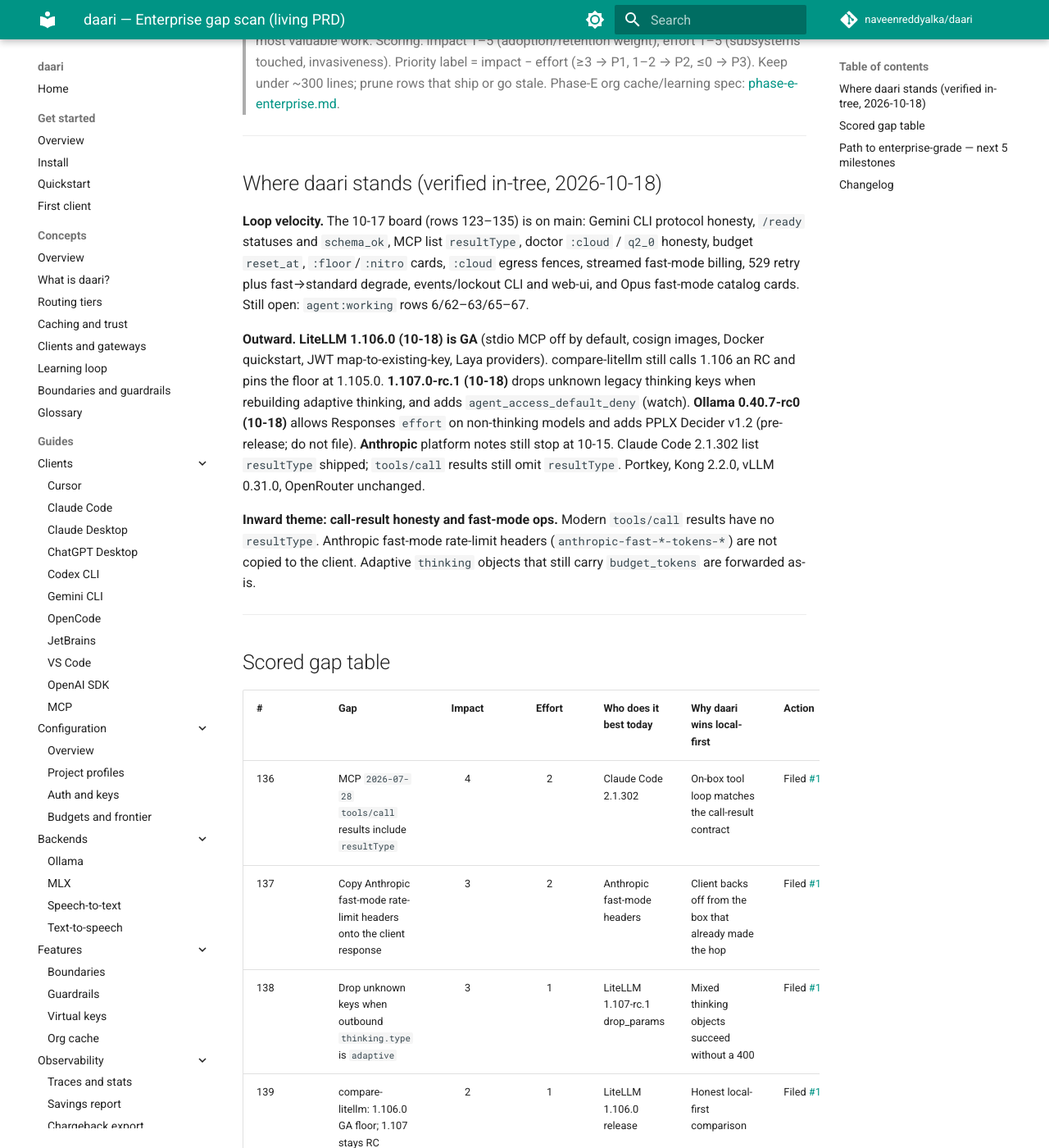
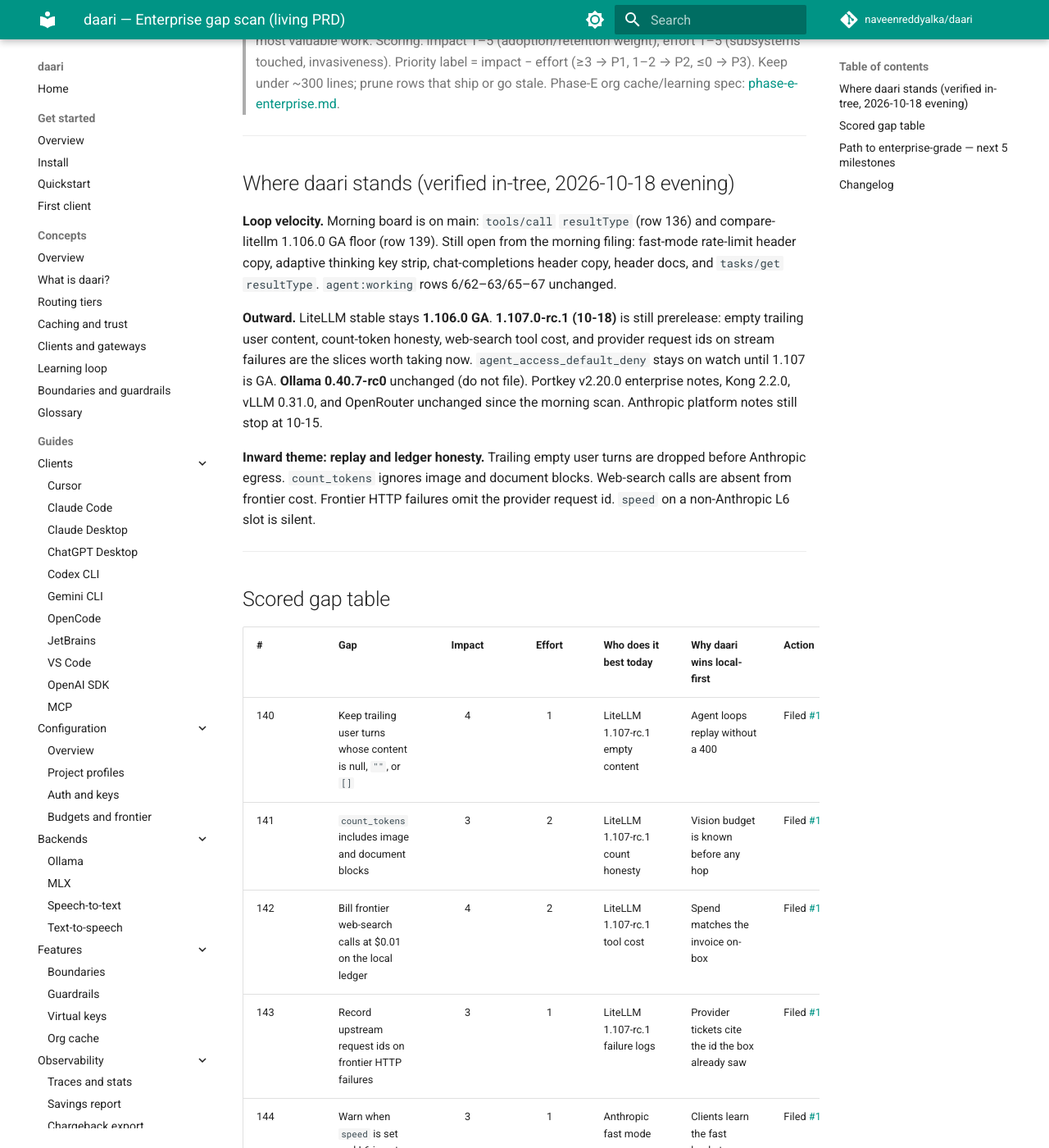
Before and after one commit to naveenreddyalka/daari, an MkDocs documentation site: the page built from docs/prd/ENTERPRISE.md, in a window 1280 px wide and 1400 px high, scrolled down 219 px. Shown: the whole window at 82% size. Built offline with MkDocs 1.6.1 and Material for MkDocs 9.7.7, drawn with Linux system fonts in a browser that asks for light colours; comment, search, counter and statistics services are not loaded; some of the changed text lies outside the part shown.

Commit message:
docs(prd): evening scan for replay and ledger honesty (#1773)
Co-authored-by: Cursor <cursoragent@cursor.com>

```diff
--- a/docs/prd/ENTERPRISE.md
+++ b/docs/prd/ENTERPRISE.md
@@ -11,30 +11,27 @@
 
 ---
 
-## Where daari stands (verified in-tree, 2026-10-18)
+## Where daari stands (verified in-tree, 2026-10-18 evening)
 
-**Loop velocity.** The 10-17 board (rows 123–135) is on main: Gemini CLI
-protocol honesty, `/ready` statuses and `schema_ok`, MCP list `resultType`,
-doctor `:cloud` / `q2_0` honesty, budget `reset_at`, `:floor`/`:nitro`
-cards, `:cloud` egress fences, streamed fast-mode billing, 529 retry plus
-fast→standard degrade, events/lockout CLI and web-ui, and Opus fast-mode
-catalog cards. Still open: `agent:working` rows 6/62–63/65–67.
+**Loop velocity.** Morning board is on main: `tools/call` `resultType`
+(row 136) and compare-litellm 1.106.0 GA floor (row 139). Still open from
+the morning filing: fast-mode rate-limit header copy, adaptive thinking
+key strip, chat-completions header copy, header docs, and `tasks/get`
+`resultType`. `agent:working` rows 6/62–63/65–67 unchanged.
 
-**Outward.** **LiteLLM 1.106.0 (10-18) is GA** (stdio MCP off by default,
-cosign images, Docker quickstart, JWT map-to-existing-key, Laya providers).
-compare-litellm still calls 1.106 an RC and pins the floor at 1.105.0.
-**1.107.0-rc.1 (10-18)** drops unknown legacy thinking keys when rebuilding
-adaptive thinking, and adds `agent_access_default_deny` (watch). **Ollama
-0.40.7-rc0 (10-18)** allows Responses `effort` on non-thinking models and
-adds PPLX Decider v1.2 (pre-release; do not file). **Anthropic** platform
-notes still stop at 10-15. Claude Code 2.1.302 list `resultType` shipped;
-`tools/call` results still omit `resultType`. Portkey, Kong 2.2.0, vLLM
-0.31.0, OpenRouter unchanged.
+**Outward.** LiteLLM stable stays **1.106.0 GA**. **1.107.0-rc.1 (10-18)**
+is still prerelease: empty trailing user content, count-token honesty,
+web-search tool cost, and provider request ids on stream failures are the
+slices worth taking now. `agent_access_default_deny` stays on watch until
+1.107 is GA. **Ollama 0.40.7-rc0** unchanged (do not file). Portkey v2.20.0
+enterprise notes, Kong 2.2.0, vLLM 0.31.0, and OpenRouter unchanged since
+the morning scan. Anthropic platform notes still stop at 10-15.
 
-**Inward theme: call-result honesty and fast-mode ops.** Modern `tools/call`
-results have no `resultType`. Anthropic fast-mode rate-limit headers
-(`anthropic-fast-*-tokens-*`) are not copied to the client. Adaptive
-`thinking` objects that still carry `budget_tokens` are forwarded as-is.
+**Inward theme: replay and ledger honesty.** Trailing empty user turns are
+dropped before Anthropic egress. `count_tokens` ignores image and document
+blocks. Web-search calls are absent from frontier cost. Frontier HTTP
+failures omit the provider request id. `speed` on a non-Anthropic L6 slot
+is silent.
 
 ---
 
@@ -42,10 +39,15 @@ results have no `resultType`. Anthropic fast-mode rate-limit headers
 
 | # | Gap | Impact | Effort | Who does it best today | Why daari wins local-first | Action |
 |---|-----|:--:|:--:|------------------------|----------------------------|--------|
-| 136 | MCP `2026-07-28` `tools/call` results include `resultType` | 4 | 2 | Claude Code 2.1.302 | On-box tool loop matches the call-result contract | Filed [#1755](https://github.com/naveenreddyalka/daari/issues/1755) |
-| 137 | Copy Anthropic fast-mode rate-limit headers onto the client response | 3 | 2 | Anthropic fast-mode headers | Client backs off from the box that already made the hop | Filed [#1756](https://github.com/naveenreddyalka/daari/issues/1756) |
-| 138 | Drop unknown keys when outbound `thinking.type` is `adaptive` | 3 | 1 | LiteLLM 1.107-rc.1 drop_params | Mixed thinking objects succeed without a 400 | Filed [#1757](https://github.com/naveenreddyalka/daari/issues/1757) |
-| 139 | compare-litellm: 1.106.0 GA floor; 1.107 stays RC | 2 | 1 | LiteLLM 1.106.0 release | Honest local-first comparison | Filed [#1758](https://github.com/naveenreddyalka/daari/issues/1758) |
+| 140 | Keep trailing user turns whose content is null, `""`, or `[]` | 4 | 1 | LiteLLM 1.107-rc.1 empty content | Agent loops replay without a 400 | Filed [#1768](https://github.com/naveenreddyalka/daari/issues/1768) |
+| 141 | `count_tokens` includes image and document blocks | 3 | 2 | LiteLLM 1.107-rc.1 count honesty | Vision budget is known before any hop | Filed [#1769](https://github.com/naveenreddyalka/daari/issues/1769) |
+| 142 | Bill frontier web-search calls at $0.01 on the local ledger | 4 | 2 | LiteLLM 1.107-rc.1 tool cost | Spend matches the invoice on-box | Filed [#1770](https://github.com/naveenreddyalka/daari/issues/1770) |
+| 143 | Record upstream request ids on frontier HTTP failures | 3 | 1 | LiteLLM 1.107-rc.1 failure logs | Provider tickets cite the id the box already saw | Filed [#1771](https://github.com/naveenreddyalka/daari/issues/1771) |
+| 144 | Warn when `speed` is set and L6 is not Anthropic | 3 | 1 | Anthropic fast mode | Clients learn the fast bucket was not used | Filed [#1772](https://github.com/naveenreddyalka/daari/issues/1772) |
+| 136 | MCP `2026-07-28` `tools/call` results include `resultType` | 4 | 2 | Claude Code 2.1.302 | On-box tool loop matches the call-result contract | Shipped |
+| 137 | Copy Anthropic fast-mode rate-limit headers onto the client response | 3 | 2 | Anthropic fast-mode headers | Client backs off from the box that already made the hop | Open |
+| 138 | Drop unknown keys when outbound `thinking.type` is `adaptive` | 3 | 1 | LiteLLM 1.107-rc.1 drop_params | Mixed thinking objects succeed without a 400 | Open |
+| 139 | compare-litellm: 1.106.0 GA floor; 1.107 stays RC | 2 | 1 | LiteLLM 1.106.0 release | Honest local-first comparison | Shipped |
 | 131 | Ollama `:cloud` counts as remote egress for `no_frontier` / PII scrub / region fences | 5 | 2 | Portkey egress fences | "Local-only means local-only" is the core promise | Shipped |
 | 132–135 | Streamed fast billing; events/lockouts UI; 529 degrade; fast-mode catalog | 3–4 | 1–2 | Anthropic / LiteLLM | Billing and ops on-box | Shipped |
 | 126–130 | List `resultType`; doctor `:cloud`/`q2_0`; spend `reset_at`; `:floor`/`:nitro` cards | 2–4 | 1–2 | Claude Code / Ollama / LiteLLM | Protocol and catalog truth on-box | Shipped |
@@ -115,20 +117,20 @@ falls back to standard when `usage.speed` is absent.
 
 ## Path to enterprise-grade — next 5 milestones
 
-1. **MCP call-result contract** — `resultType: "complete"` on modern
-   `tools/call` success and `isError` results (row 136). Lists already
-   comply; the tool loop is the remaining Claude Code 2.1.302 gap.
+1. **Replay honesty** — keep a trailing user turn when content is null,
+   `""`, or `[]` (row 140) so Anthropic and local tiers see the same last
+   role the agent sent.
 2. **Fast-mode client backoff** — copy the six `anthropic-fast-*-tokens-*`
-   headers onto Messages responses (row 137) so local clients see the
-   dedicated bucket without a second cloud hop.
+   headers onto Messages responses (row 137) and warn when `speed` is set
+   on a non-Anthropic L6 slot (row 144).
 3. **Adaptive thinking payload hygiene** — drop non-`type` keys when
    outbound `thinking.type` is `adaptive` (row 138). Leave `type: enabled`
    budgets and assistant thinking blocks alone.
-4. **Comparison honesty** — mark LiteLLM 1.106.0 GA and park 1.107-rc
-   (row 139). Do not claim cosign, Docker quickstart, or JWT key mapping.
-5. **Admin-plane depth** — end-user inventory, guardrail profiles, web-ui
-   pagination, report bounds, multi_agent pricing (rows 62–67) as the
-   `agent:working` sessions land. Trace-native packaging stays on watch.
+4. **Ledger honesty** — add $0.01 per frontier web-search call (row 142)
+   and include image and document blocks in local `count_tokens` (row 141).
+5. **Failure correlation** — put the upstream request id on frontier HTTP
+   failures (row 143). Admin-plane rows 62–67 stay with their
+   `agent:working` sessions. Trace-native packaging stays on watch.
 
 Compliance non-goals (SCIM, WIF depth, A2A, SOC 2 program, Realtime/WS,
 FIPS builds, HIPAA BAA) stay deferred until buyer demand.
@@ -136,6 +138,14 @@ FIPS builds, HIPAA BAA) stay deferred until buyer demand.
 ---
 
 ## Changelog
+
+- **2026-10-18 evening (replay, count, and ledger honesty)** — Marked
+  rows 136 and 139 Shipped (`tools/call` `resultType`, compare-litellm
+  1.106.0 GA floor). Filed rows 140–144: trailing empty user turns,
+  image/document `count_tokens`, web-search call fees, upstream request
+  ids on frontier HTTP failures, and a `speed` warning when L6 is not
+  Anthropic. Outward: LiteLLM 1.107.0-rc.1 still prerelease; Ollama
+  0.40.7-rc0, Portkey, Kong 2.2.0, vLLM 0.31.0, and OpenRouter unchanged.
 
 - **2026-10-18 (1.106 GA, call-result resultType, fast-mode headers)** —
   Marked rows 123–135 Shipped (egress fences, stream billing, 529 degrade,
```
